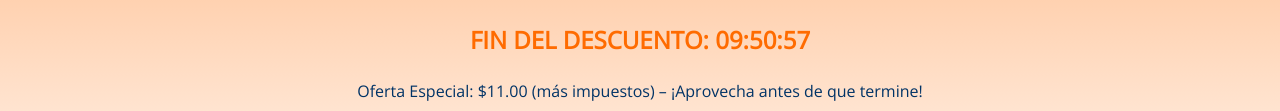
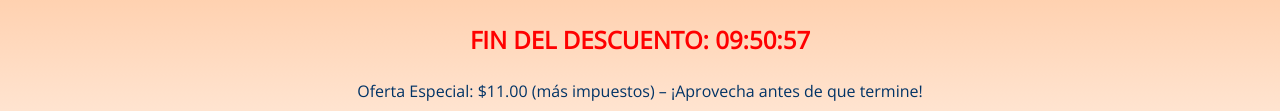
Before and after one commit to gustavosimpliciou/Ansiedade-page, a plain HTML site: page index.html in a window 1280 px wide. Shown: the part 619-730 px from the top of the page. Drawn offline with nearby package versions, Linux system fonts and the light colour scheme.

Commit message:
Update index.html

```diff
--- a/index.html
+++ b/index.html
@@ -94,7 +94,7 @@ a {
     font-size: 1.5em;
     font-weight: bold;
     margin: 20px 0;
-    color: #FF6B00;
+    color: #ff0000;
 }
 /* Fade-in animation */
 .section {
```
